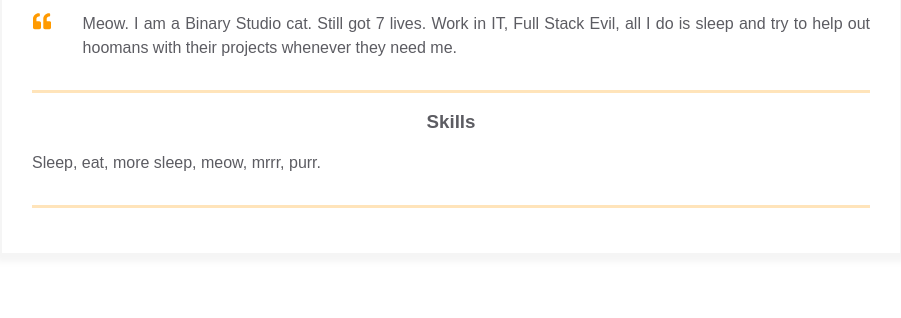
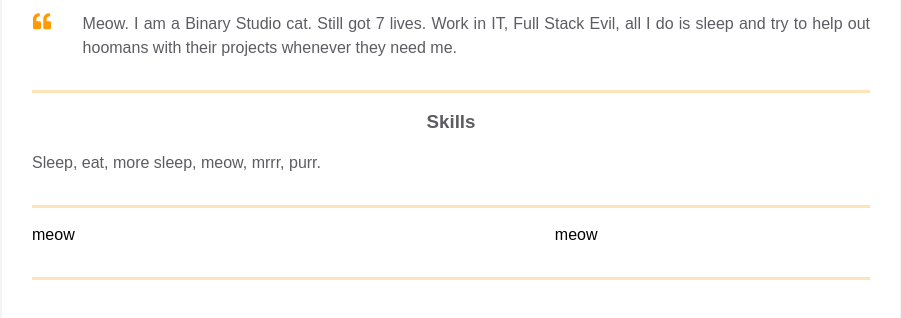
Before and after one commit to ppaycc/homepage, a plain HTML site: page index.html in a window 1280 px wide. Shown: the part 338-656 px from the top of the page, without its empty margins (189-1090 px from the left). Drawn offline with Linux system fonts and the light colour scheme.

Commit message:
Added expirience

```diff
--- a/index.html
+++ b/index.html
@@ -76,6 +76,17 @@
             </div>
           </div>
         </div>
+
+        <div class="container">
+          <div class="resume__block">
+            <div class="main-info fh">
+
+              <div class="experiences">meow</div>
+
+              <div class="additional-info fv">meow</div>
+            </div>
+          </div>
+        </div>
       </div>
     </main>
   </body>
```
